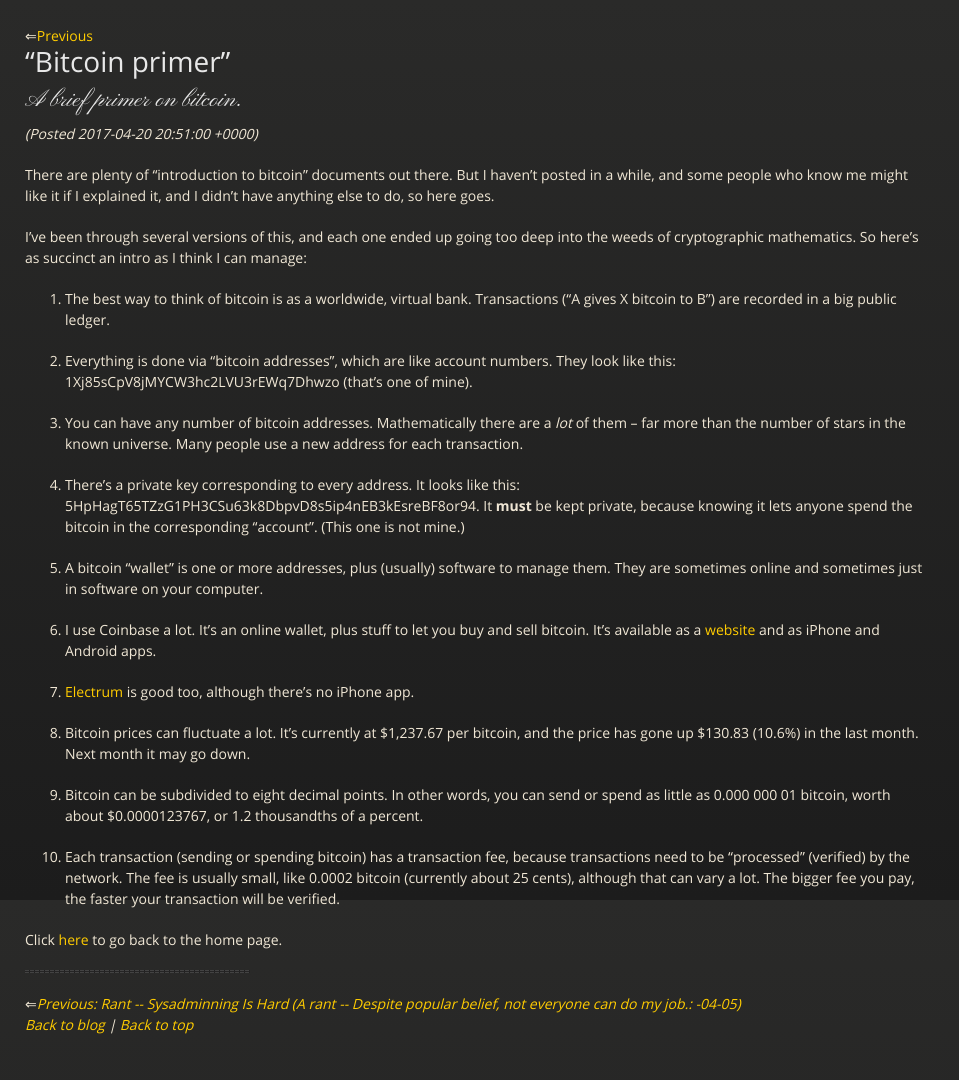
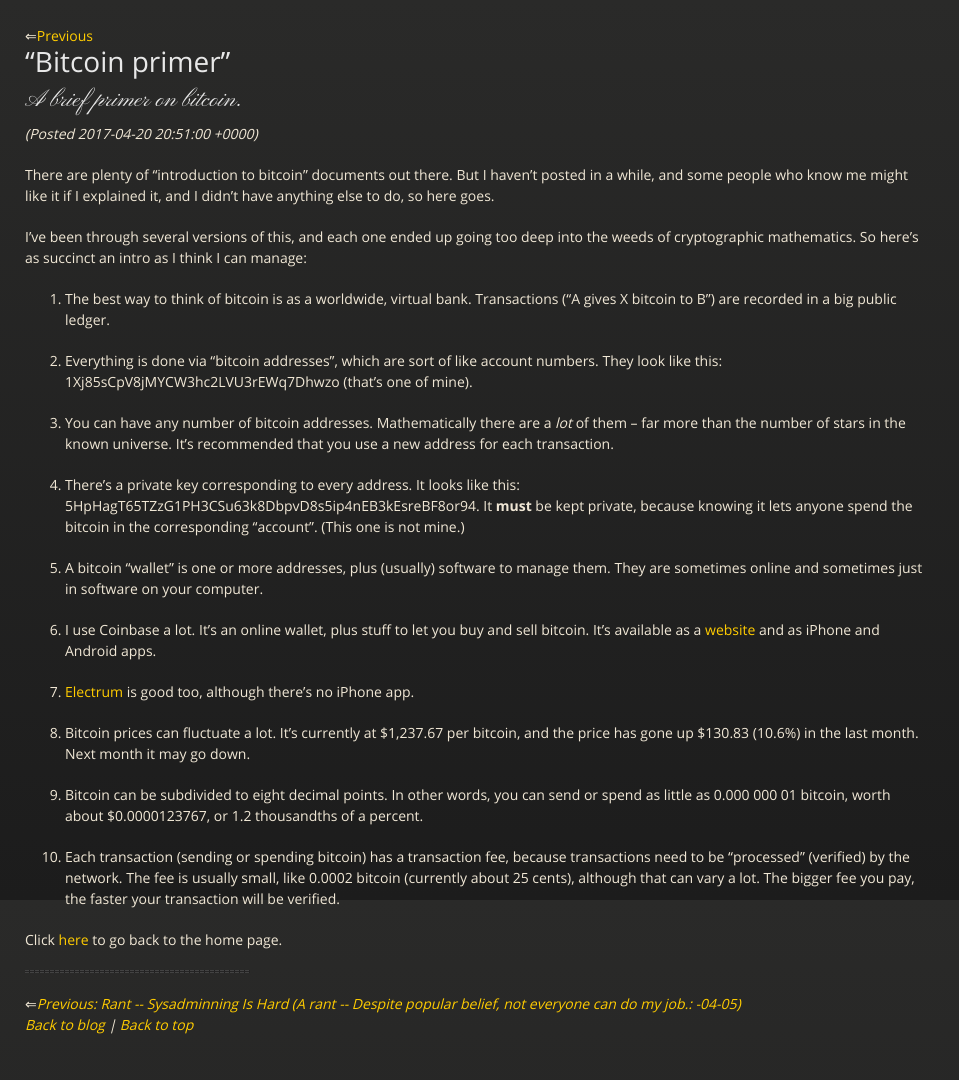
Before and after one commit to goltz20707/goltz20707.github.io, a Jekyll site: the page built from _posts/2017-04-16-bitcoin.md, in a window 1280 px wide. Shown: the whole page, without its empty margins (0-959 px from the left). Built offline with Jekyll 4.4.1, drawn with Linux system fonts in a browser that asks for light colours.

Commit message:
Update 2017-04-16-bitcoin.md -- corrected a few errors

```diff
--- a/_posts/2017-04-16-bitcoin.md
+++ b/_posts/2017-04-16-bitcoin.md
@@ -18,13 +18,13 @@
 bank.  Transactions ("A gives X bitcoin to B") are recorded in a big
 public ledger.
 
-2. Everything is done via "bitcoin addresses", which are like account
+2. Everything is done via "bitcoin addresses", which are sort of like account
 numbers.  They look like this: {% include bitcoin-addr.html %} (that's
 one of mine).
 
 3. You can have any number of bitcoin addresses.  Mathematically there
 are a *lot* of them -- far more than the number of stars in the known
-universe.  Many people use a new address for each transaction.
+universe.  It's recommended that you use a new address for each transaction.
 
 4. There's a private key corresponding to every address.  It looks
 like this: 5HpHagT65TZzG1PH3CSu63k8DbpvD8s5ip4nEB3kEsreBF8or94.  It
```
